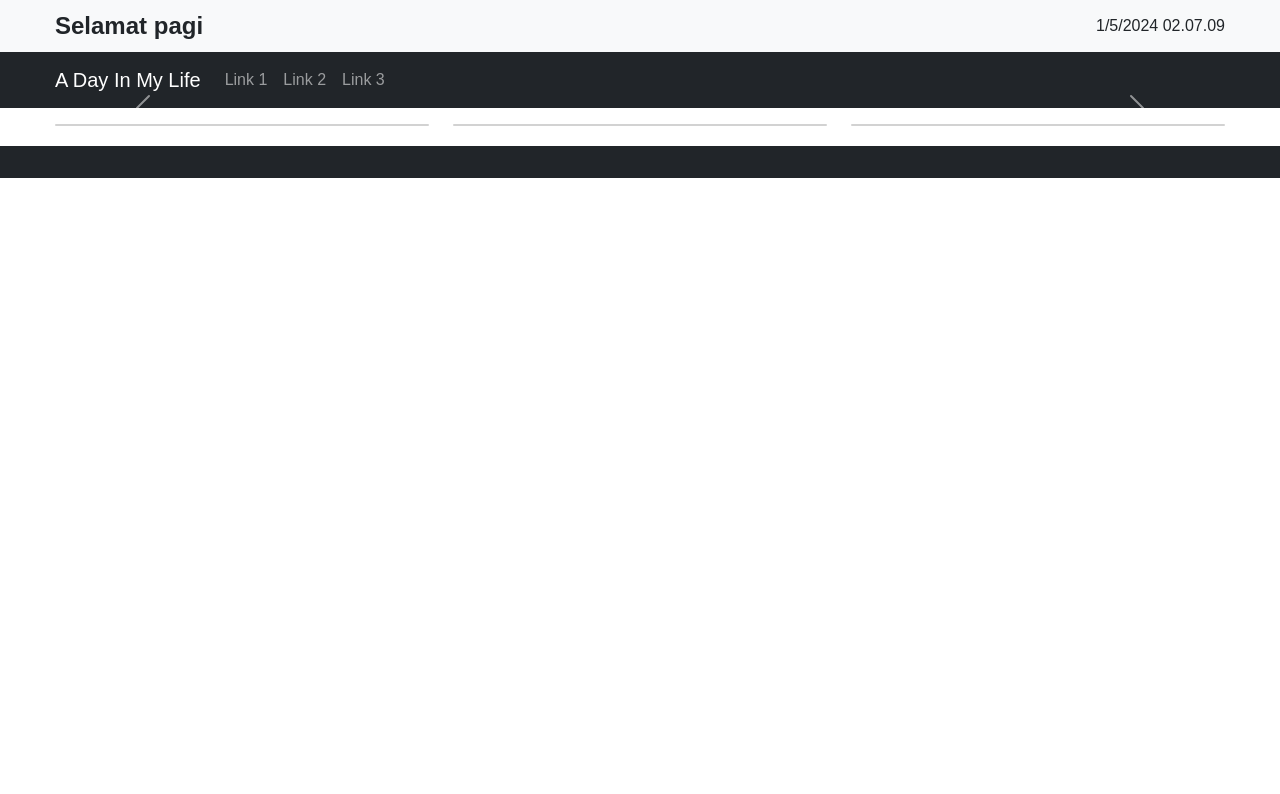
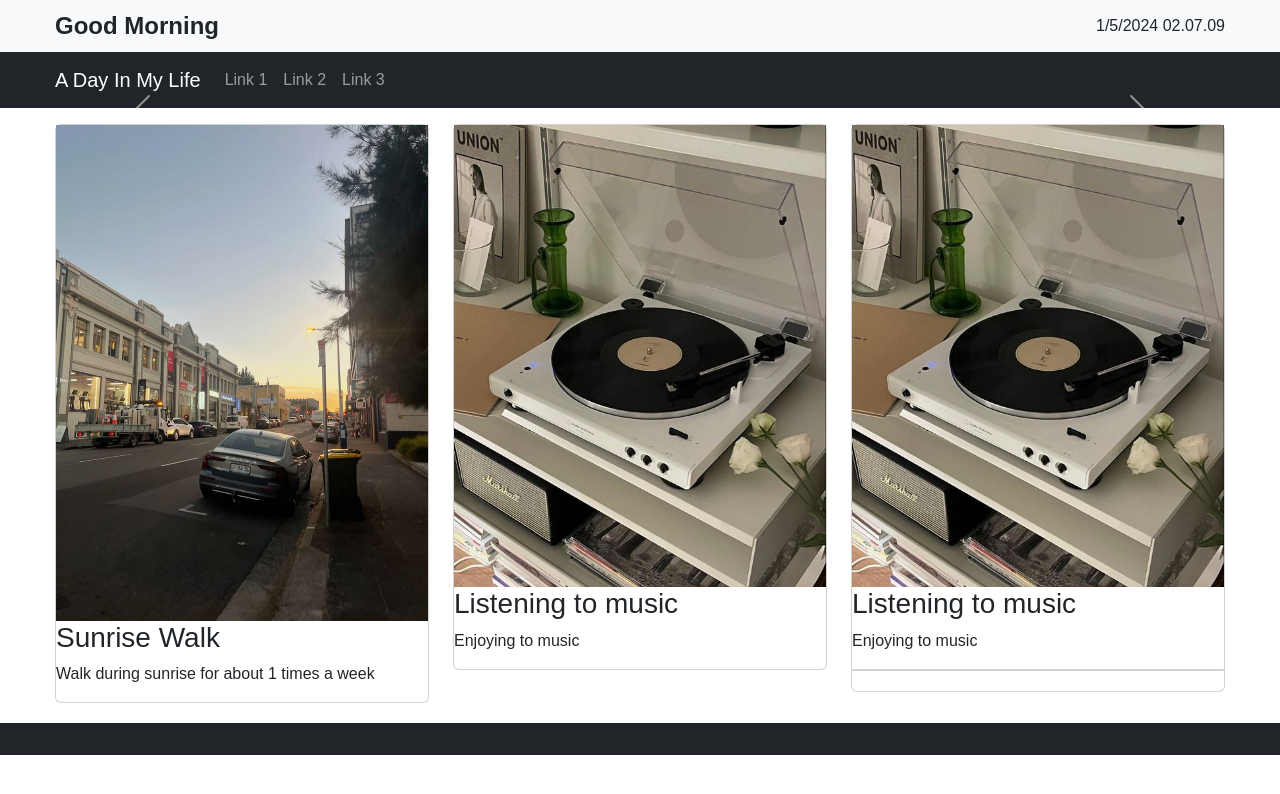
Before and after one commit to fasyaaa/177_UCP1_D, a plain HTML site: page index.html in a window 1280 px wide. Drawn offline with nearby package versions, Linux system fonts and the light colour scheme.

Commit message:
tambah gambar dll

```diff
--- a/index.html
+++ b/index.html
@@ -5,12 +5,12 @@
   <meta name="viewport" content="width=device-width, initial-scale=1.0">
   <title>A Day In My Life Dashboard</title>
   <link href="https://cdn.jsdelivr.net/npm/bootstrap@5.3.0-alpha1/dist/css/bootstrap.min.css" rel="stylesheet">
-  <link rel="stylesheet" href="/style/styles.css">
+  <link rel="stylesheet" href="style/styles.css">
 </head>
 <body>
   <header class="bg-light py-2">
     <div class="container d-flex justify-content-between align-items-center">
-      <div class="greeting">Selamat pagi</div>
+      <div class="greeting">Good Morning</div>
       <div class="datetime">
         <span id="date"></span>
         <span id="time"></span>
@@ -59,17 +59,28 @@
         <!-- Card 1 -->
         <div class="col-md-4">
           <div class="card">
+            <img src="image/sunrise.jpg" alt="Image 2">
+            <h3>Sunrise Walk</h3>
+            <p>Walk during sunrise for about 1 times a week </p>
             <!-- Card content -->
           </div>
         </div>
         <!-- Card 2 -->
         <div class="col-md-4">
           <div class="card">
+            <img src="image/Music.jpg" alt="Image 3">
+            <h3>Listening to music</h3>
+            <p>Enjoying to music</p>
             <!-- Card content -->
           </div>
         </div>
         <!-- Card 3 -->
         <div class="col-md-4">
+          <!-- Card 3 -->
+            <div class="card">
+              <img src="image/Music.jpg" alt="Image 4">
+              <h3>Listening to music</h3>
+              <p>Enjoying to music</p>
           <div class="card">
             <!-- Card content -->
           </div>
--- a/script.js
+++ b/script.js
@@ -5,11 +5,11 @@ function updateDateTime() {
     let greeting;
 
     if (hour < 12) {
-      greeting = "Selamat pagi";
+      greeting = "Good Morning";
     } else if (hour < 18) {
-      greeting = "Selamat siang";
+      greeting = "Good Afternoon";
     } else {
-      greeting = "Selamat malam";
+      greeting = "Good Night";
     }
 
     const dateElement = document.getElementById("date");
```
Also changed, not shown: image/Music.jpg (added), image/sunrise.jpg (added), style/styles.css (indentation only), 1 other file.
